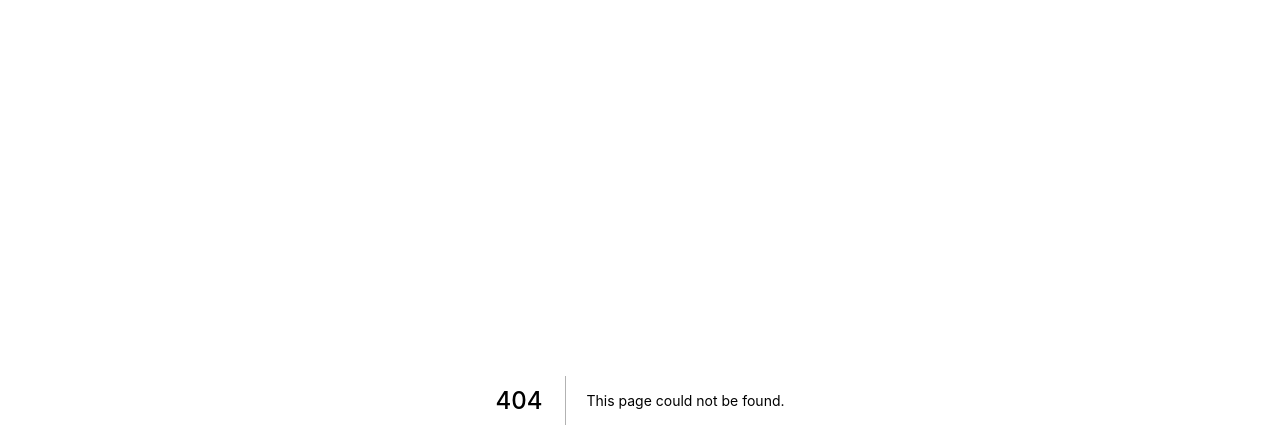
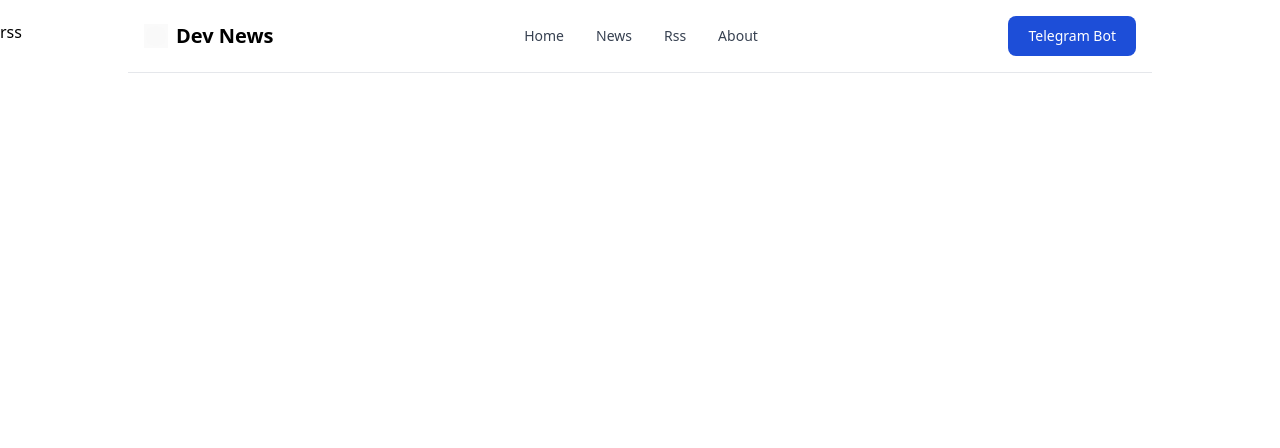
Before and after one commit to amrohan/DevNews-Frontend, a Next.js app: page /rss in a window 1280 px wide. Before the commit this address had no page. Shown: the top 448 px of the page. Built offline with nearby package versions, Linux system fonts and the light colour scheme.

Commit message:
header comepleted

```diff
--- a/components/Card.jsx
+++ b/components/Card.jsx
@@ -22,7 +22,9 @@
             />
           </div>
           <div className="bg-white dark:bg-zinc-800 w-full p-4">
-            <p className="text-indigo-500 text-md font-medium">Dev News</p>
+            <p className="text-indigo-500 text-md font-medium font-serif">
+              Dev News
+            </p>
             <p className="hover:text-blue-500 text-gray-800 h-28 dark:text-white text-lg font-medium ">
               {FeedTitle}
             </p>
--- /dev/null
+++ b/components/Layout.js
@@ -0,0 +1,13 @@
+import React from "react";
+import NavBar from "./NavBar";
+
+export default function Layout({ children }) {
+  return (
+    <main className="dark:bg-zinc-900">
+      <div className="max-w-5xl mx-auto pb-5">
+        <NavBar className="w-full" />
+      </div>
+      {children}
+    </main>
+  );
+}
--- /dev/null
+++ b/components/NavBar.jsx
@@ -0,0 +1,103 @@
+import React from "react";
+import ImageBlur from "./ImageBlur";
+import { useState, useEffect } from "react";
+import Link from "next/link";
+
+export default function NavBar() {
+  return (
+    <nav className=" max-w-5xl realative bg-white px-2 sm:px-4 py-2.5 dark:bg-zinc-900 fixed w-full z-20 border-b border-gray-200 dark:border-gray-600">
+      <div className="container flex flex-wrap justify-between items-center mx-auto">
+        <Link href="/">
+          <a className="flex items-center">
+            <ImageBlur
+              src="/logo.svg"
+              className="h-6 sm:h-9"
+              width={24}
+              height={24}
+              alt="Flowbite Logo"
+            />
+            <span className="ml-2 self-center text-xl font-semibold whitespace-nowrap dark:text-white">
+              Dev News
+            </span>
+          </a>
+        </Link>
+        <div className="flex md:order-2">
+          <Link href="https://t.me/DevBudbot" passHref>
+            <a target="_blank">
+              <button
+                type="button"
+                class="text-white bg-blue-700 hover:bg-blue-800 focus:ring-4 focus:outline-none focus:ring-blue-300 font-medium rounded-lg text-sm px-5 py-2.5 text-center mr-3 md:mr-0 dark:bg-blue-600 dark:hover:bg-blue-700 dark:focus:ring-blue-800"
+              >
+                Telegram Bot
+              </button>
+            </a>
+          </Link>
+          <button
+            data-collapse-toggle="navbar-sticky"
+            type="button"
+            className="inline-flex items-center p-2 text-sm text-gray-500 rounded-lg md:hidden hover:bg-gray-100 focus:outline-none focus:ring-2 focus:ring-gray-200 dark:text-gray-400 dark:hover:bg-gray-700 dark:focus:ring-gray-600"
+            aria-controls="navbar-sticky"
+            aria-expanded="false"
+            onClick={() => {
+              const navbar = document.getElementById("navbar-sticky");
+              navbar.classList.toggle("hidden");
+            }}
+          >
+            <span className="sr-only">Open main menu</span>
+            <svg
+              className="w-6 h-6"
+              aria-hidden="true"
+              fill="currentColor"
+              viewBox="0 0 20 20"
+              xmlns="http://www.w3.org/2000/svg"
+            >
+              <path
+                fill-rule="evenodd"
+                d="M3 5a1 1 0 011-1h12a1 1 0 110 2H4a1 1 0 01-1-1zM3 10a1 1 0 011-1h12a1 1 0 110 2H4a1 1 0 01-1-1zM3 15a1 1 0 011-1h12a1 1 0 110 2H4a1 1 0 01-1-1z"
+                clip-rule="evenodd"
+              ></path>
+            </svg>
+          </button>
+        </div>
+        <div
+          className="hidden justify-between items-center w-full md:flex md:w-auto md:order-1 duration-700 ease-in-out md:duration-0"
+          id="navbar-sticky"
+        >
+          <ul className="flex flex-col p-4 mt-4 bg-gray-50 rounded-lg border border-gray-100 md:flex-row md:space-x-8 md:mt-0 md:text-sm md:font-medium md:border-0 md:bg-white dark:bg-gray-800 md:dark:bg-gray-900 dark:border-gray-700">
+            <li>
+              <Link href="/">
+                <a
+                  className="block py-2 pr-4 pl-3 text-gray-700 rounded hover:bg-gray-100 md:hover:bg-transparent md:hover:text-blue-700 md:p-0 md:dark:hover:text-white dark:text-gray-400 dark:hover:bg-gray-700 dark:hover:text-white md:dark:hover:bg-transparent dark:border-gray-700"
+                  aria-current="page"
+                >
+                  Home
+                </a>
+              </Link>
+            </li>
+            <li>
+              <Link href="/news">
+                <a className="block py-2 pr-4 pl-3 text-gray-700 rounded hover:bg-gray-100 md:hover:bg-transparent md:hover:text-blue-700 md:p-0 md:dark:hover:text-white dark:text-gray-400 dark:hover:bg-gray-700 dark:hover:text-white md:dark:hover:bg-transparent dark:border-gray-700">
+                  News
+                </a>
+              </Link>
+            </li>
+            <li>
+              <Link href="/rss">
+                <a className="block py-2 pr-4 pl-3 text-gray-700 rounded hover:bg-gray-100 md:hover:bg-transparent md:hover:text-blue-700 md:p-0 md:dark:hover:text-white dark:text-gray-400 dark:hover:bg-gray-700 dark:hover:text-white md:dark:hover:bg-transparent dark:border-gray-700">
+                  Rss
+                </a>
+              </Link>
+            </li>
+            <li>
+              <Link href="/about">
+                <a className="block py-2 pr-4 pl-3 text-gray-700 rounded hover:bg-gray-100 md:hover:bg-transparent md:hover:text-blue-700 md:p-0 md:dark:hover:text-white dark:text-gray-400 dark:hover:bg-gray-700 dark:hover:text-white md:dark:hover:bg-transparent dark:border-gray-700">
+                  About
+                </a>
+              </Link>
+            </li>
+          </ul>
+        </div>
+      </div>
+    </nav>
+  );
+}
--- a/pages/_app.js
+++ b/pages/_app.js
@@ -1,7 +1,12 @@
-import '../styles/globals.css'
+import "../styles/globals.css";
+import Layout from "../components/Layout";
 
 function MyApp({ Component, pageProps }) {
-  return <Component {...pageProps} />
+  return (
+    <Layout>
+      <Component {...pageProps} />
+    </Layout>
+  );
 }
 
-export default MyApp
+export default MyApp;
--- /dev/null
+++ b/pages/about.js
@@ -0,0 +1,5 @@
+import React from "react";
+
+export default function about() {
+  return <div>about</div>;
+}
--- a/pages/api/feed.js
+++ b/pages/api/feed.js
@@ -12,6 +12,7 @@
       createdAt: "desc",
     },
   });
-  console.log(articles);
+  // console.log(articles);
+  prisma.$disconnect();
   res.status(200).json(articles);
 }
--- a/pages/index.js
+++ b/pages/index.js
@@ -4,7 +4,7 @@
   return (
     <div>
       <Link href="/news">
-        <a className="text-white">News</a>
+        <a className="dark:text-zinc-900">News</a>
       </Link>
     </div>
   );
--- a/pages/news.js
+++ b/pages/news.js
@@ -2,6 +2,7 @@
 import useSWR from "swr";
 import SkeletonCard from "../components/SkeletonCard";
 import Card from "../components/Card";
+import NavBar from "../components/NavBar";
 
 const fetcher = (...args) => fetch(...args).then((res) => res.json());
 
@@ -32,9 +33,46 @@
     return () => window.removeEventListener("scroll", onScroll);
   }, [data]);
 
+  // creating a state to show good morning or good evening
+  const [time, setTime] = useState(new Date().getHours());
+  useEffect(() => {
+    const interval = setInterval(() => {
+      setTime(new Date().getHours());
+    }, 1000);
+    return () => clearInterval(interval);
+  }, [time]);
+
+  const greeting = () => {
+    if (time < 12) {
+      return "Good Morning ✨";
+    } else if (time < 18) {
+      return "Good Afternoon ✨";
+    } else {
+      return "Good Evening ✨";
+    }
+  };
+  //  show greeting for 5 seconds only then hide it
+  const [show, setShow] = useState(true);
+  useEffect(() => {
+    const interval = setTimeout(() => {
+      setShow(false);
+    }, 5000);
+    return () => clearTimeout(interval);
+  }, [show]);
+
   return (
-    <div className="h-full w-full dark:bg-zinc-900 dark:text-white ">
-      <section className="pt-6 gap-6 grid md:grid-cols-2 lg:grid-cols-3 mx-auto max-w-5xl pb-6 ">
+    <div className="h-full w-full dark:bg-zinc-900 dark:text-white">
+      <div className=" pt-20 h-full w-full mb-4 max-w-5xl mx-auto md:w-full">
+        <h1 className="text-xl font-semibold w-full pl-8 md:pl-0">
+          Latest News
+        </h1>
+        {show && (
+          <span className="animate-pulse pt-1 font-mono pl-11 md:pl-2 self-center text-md font-semibold whitespace-nowrap dark:text-white">
+            {greeting()}
+          </span>
+        )}
+      </div>
+      <section className="pt-6 gap-6 grid md:grid-cols-2 lg:grid-cols-3 mx-auto max-w-5xl">
         {/* if data is not loaded then show skeletons else show Card */}
 
         {feed && feed?.map((article) => <Card key={article.id} {...article} />)}
@@ -60,13 +98,6 @@
           👆
         </button>
       </div>
-      {/* <button
-        onClick={() => setPageIndex(pageIndex + 9)}
-        type="button"
-        class="text-white w-28 mx-auto bg-blue-700 hover:bg-blue-800 focus:ring-4 focus:ring-blue-300 font-medium rounded-lg text-sm px-5 py-2.5 mr-2 mb-2 dark:bg-blue-600 dark:hover:bg-blue-700 focus:outline-none dark:focus:ring-blue-800"
-      >
-        Load More
-      </button> */}
     </div>
   );
 }
--- /dev/null
+++ b/pages/rss.js
@@ -0,0 +1,5 @@
+import React from "react";
+
+export default function rss() {
+  return <div className="dark:bg-zinc-900">rss</div>;
+}
--- a/tailwind.config.js
+++ b/tailwind.config.js
@@ -1,9 +1,15 @@
 /** @type {import('tailwindcss').Config} */
 module.exports = {
-  content: ["./pages/**/*.{js,ts,jsx,tsx}",
-  "./components/**/*.{js,ts,jsx,tsx}",],
+  content: [
+    "./pages/**/*.{js,ts,jsx,tsx}",
+    "./components/**/*.{js,ts,jsx,tsx}",
+  ],
   theme: {
-    extend: {},
+    extend: {
+      fontFamily: {
+        ubuntu: ["Ubuntu", "sans-serif"],
+      },
+    },
   },
   plugins: [],
-}
+};
```
Also changed, not shown: public/logo.svg (added).
